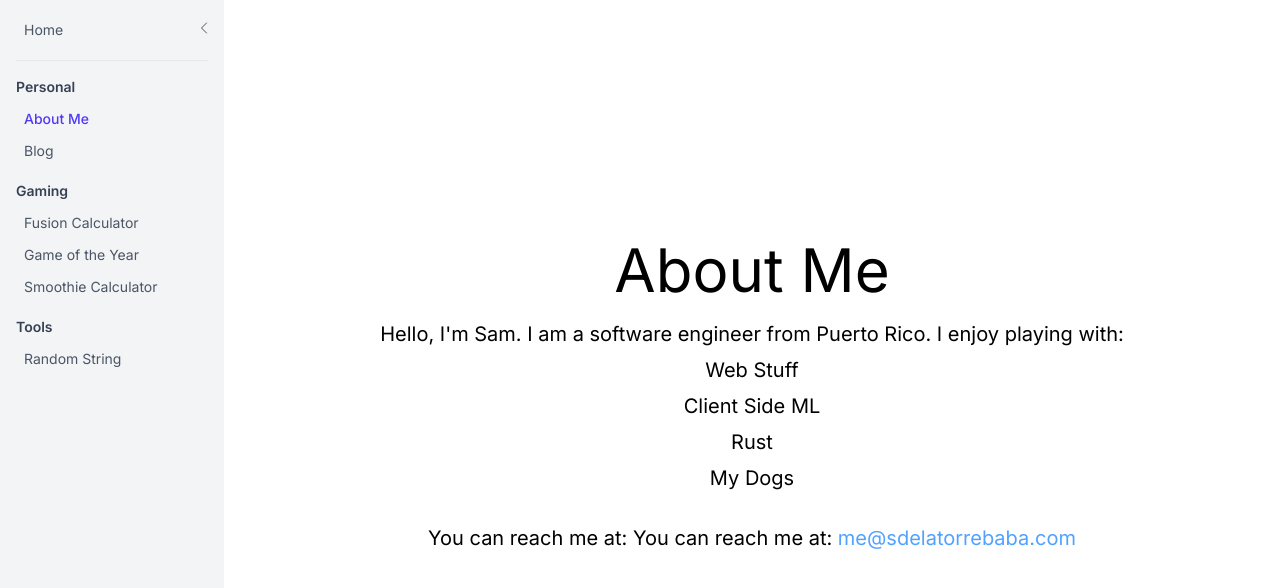
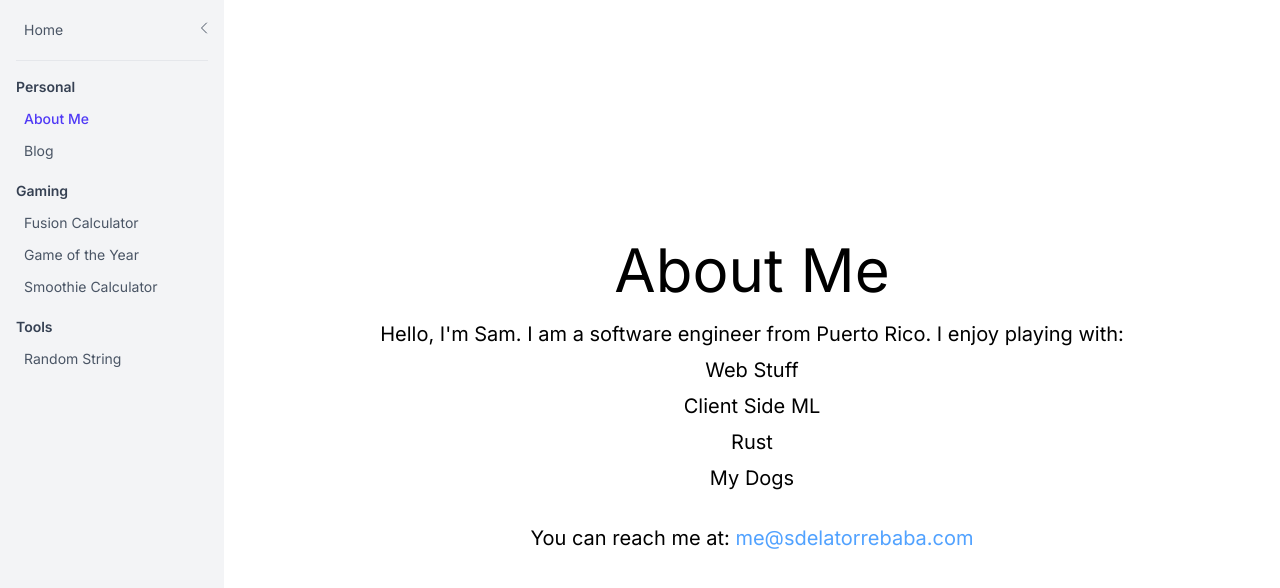
Before and after one commit to samelliottdlt/website, a Next.js app: page /about-me in a window 1280 px wide. Shown: the top 588 px of the page. Built offline with nearby package versions, Linux system fonts and the light colour scheme.

Commit message:
Update page.tsx

```diff
--- a/app/about-me/page.tsx
+++ b/app/about-me/page.tsx
@@ -14,7 +14,7 @@ function Page() {
       </ul>
       <br />
       <p className="text-xl text-black mb-2">
-        You can reach me at: You can reach me at:{" "}
+        You can reach me at:{" "}
         <a href="mailto:me@sdelatorrebaba.com" className="text-blue-400">
           me@sdelatorrebaba.com
         </a>
```
